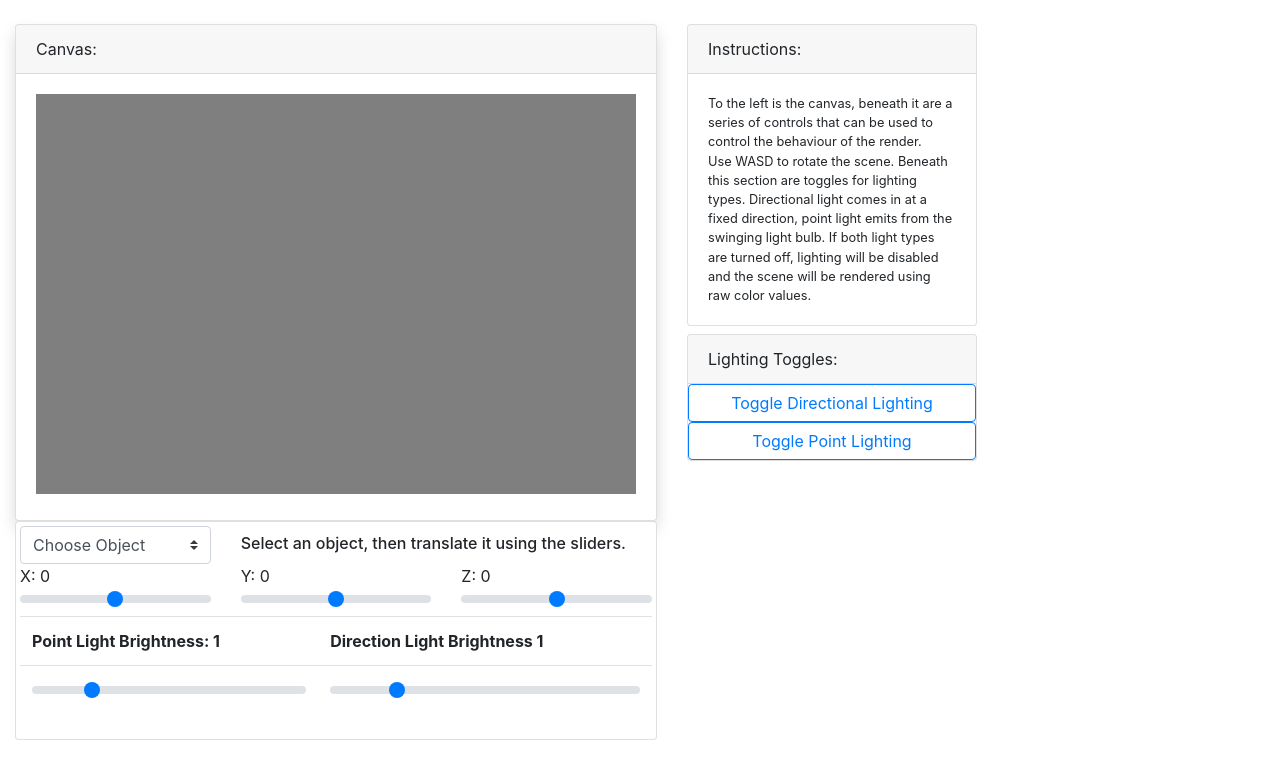
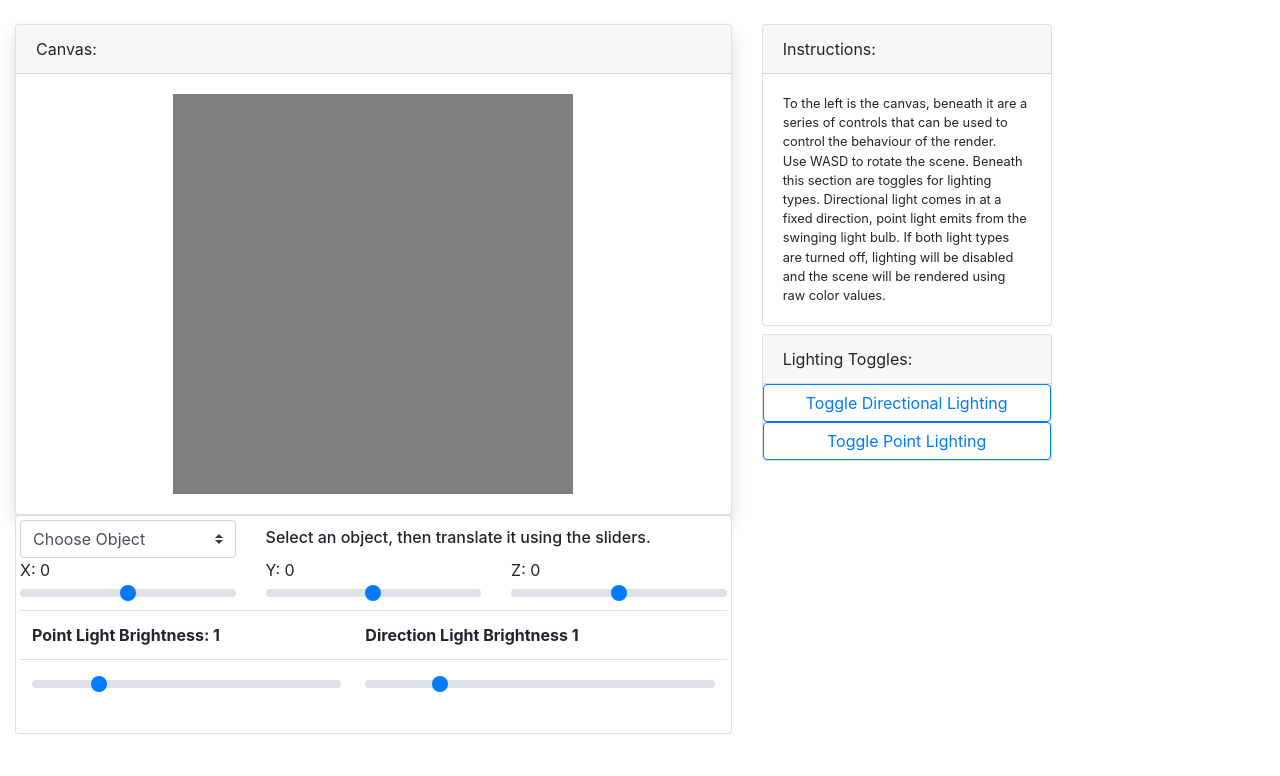
Before and after one commit to CassWindred/WebGL-Coursework, a website: page public/index.html in a window 1280 px wide. Drawn offline with nearby package versions, Linux system fonts and the light colour scheme; no server answers.

Commit message:
Modified HTML to prevent auto-fitting from moving the canvas

```diff
--- a/public/index.html
+++ b/public/index.html
@@ -12,13 +12,14 @@
 <body onload="main()">
 <div class="container-fluid mt-6 pt-6">
     <div class="row mt-4">
-        <div class="col-auto">
+        <div class="col-7">
             <div class="card mt-6 p-0 shadow">
                 <div class="card-header">Canvas:</div>
-                <div class="card-body">
-            <canvas id="webgl" width="600" height="400">
+                <div class="card-body align-middle justify-content-center">
+                    <div class="d-flex align-middle justify-content-center">
+            <canvas id="webgl" width="400" height="400">
                 Please use a browser that supports "canvas"
-            </canvas> </div></div>
+            </canvas> </div></div></div>
             <div class="card p-1">
             <div class="row"> <div class="col-4">
             <select class="custom-select" id="objectSelect">
```
